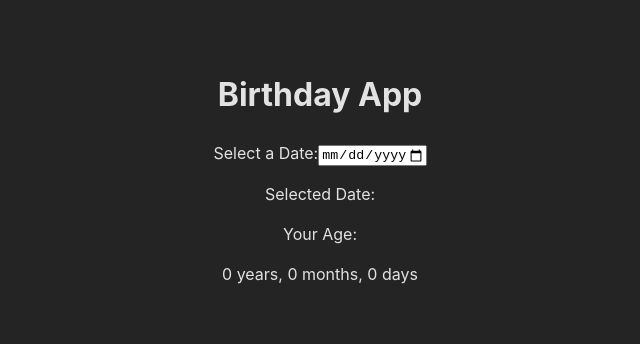
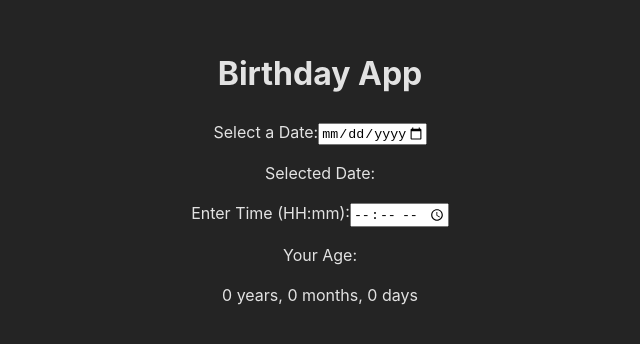
Before and after one commit to IlyaKrapivnoy/vue_birthday-app, a Vue app: page / in a window 1280 px wide. Shown: the part 224-568 px from the top of the page, without its empty margins (320-960 px from the left). Built offline with nearby package versions, Linux system fonts and the light colour scheme.

Commit message:
add selection time input

```diff
--- a/src/App.vue
+++ b/src/App.vue
@@ -11,6 +11,13 @@
       :max="getCurrentDate()"
     />
     <p>Selected Date: {{ selectedDate }}</p>
+    <label for="timeInput">Enter Time (HH:mm):</label>
+    <input
+      id="timeInput"
+      type="time"
+      v-model="selectedTime"
+      @input="handleTimeChange"
+    />
     <p>Your Age:</p>
     <p>
       {{ calculatedAge.years || 0 }} years,
@@ -23,9 +30,14 @@
 import { computed, ref } from 'vue';
 
 const selectedDate = ref('');
+const selectedTime = ref('');
 
 const handleDateChange = () => {
   console.log('Selected Date:', selectedDate.value);
+};
+
+const handleTimeChange = () => {
+  console.log('Selected Time:', selectedTime.value);
 };
 
 const calculatedAge = computed(() => {
```
